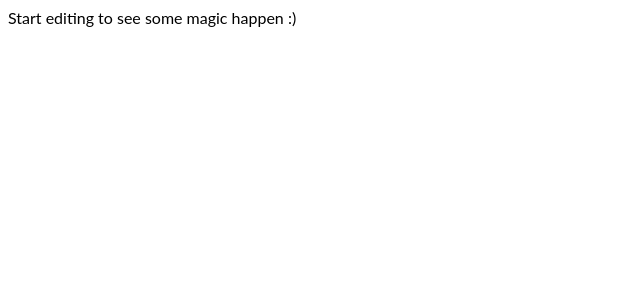
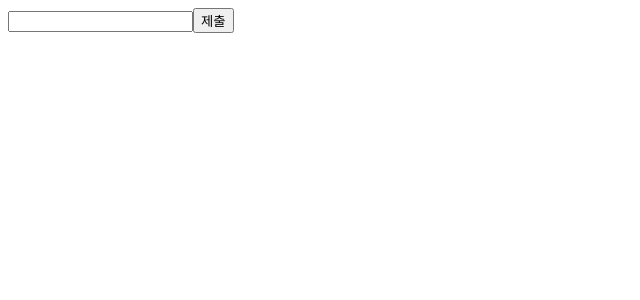
Before and after one commit to al-bur/growup-diary-stackblitz, a React (Create React App) app: page / in a window 1280 px wide. Shown: the top 300 px of the page, without its empty margins (0-640 px from the left). Built offline with nearby package versions, Linux system fonts and the light colour scheme.

Commit message:
2 files modified

```diff
--- a/App.tsx
+++ b/App.tsx
@@ -2,9 +2,21 @@ import * as React from 'react';
 import './style.css';
 
 export default function App() {
+  const [name, setName] = React.useState('');
+
+  const handleSetName = (event: React.ChangeEvent<HTMLInputElement>) => {
+    setName(event.target.value.trim());
+  };
+
   return (
-    <div>
-      <p>Start editing to see some magic happen :)</p>
-    </div>
+    <form
+      onSubmit={(event) => {
+        event.preventDefault();
+        console.log(name);
+      }}
+    >
+      <input value={name} onChange={handleSetName} pattern="[^\s]+" required />
+      <button type="submit">제출</button>
+    </form>
   );
 }
```
Also changed, not shown: 1 other file (tests, documents, lock files or other folders).
